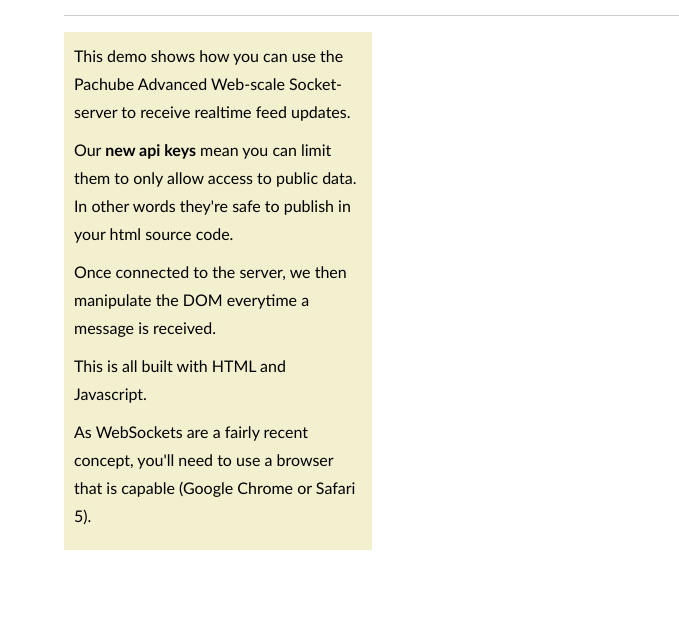
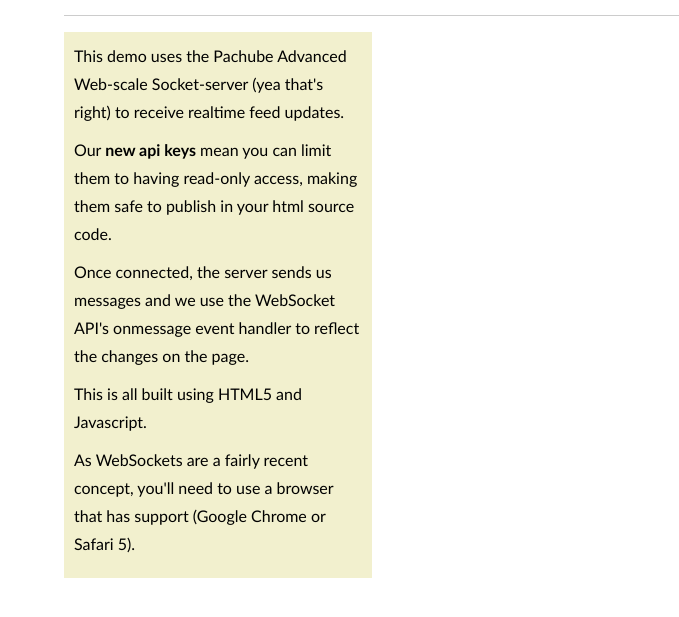
Before and after one commit to levent/paws-demo, a plain HTML site: page monitor.html in a window 1280 px wide. Shown: the part 125-742 px from the top of the page, without its empty margins (0-679 px from the left). Drawn offline with nearby package versions, Linux system fonts and the light colour scheme.

Commit message:
Description copy

```diff
--- a/monitor.html
+++ b/monitor.html
@@ -44,13 +44,12 @@
     <section id="feed_description"></section>
 
     <section id="description">
-      <p>This demo shows how you can use the Pachube Advanced Web-scale Socket-server to receive realtime feed updates.</p>
-      <p>Our <a href="http://api.pachube.com/#advanced-api-keys">new api keys</a> mean you can limit them to only allow access to public data. In other words they're safe to publish in your html source code.</p>
-      <p>Once connected to the server, we then manipulate the DOM everytime a message is received.</p>
-      <p>This is all built with HTML and Javascript.</p>
-      <p>As WebSockets are a fairly recent concept, you'll need to use a browser that is capable (Google Chrome or Safari 5).</p>
+      <p>This demo uses the Pachube Advanced Web-scale Socket-server (yea that's right) to receive realtime feed updates.</p>
+      <p>Our <a href="http://api.pachube.com/#advanced-api-keys">new api keys</a> mean you can limit them to having read-only access, making them safe to publish in your html source code.</p>
+      <p>Once connected, the server sends us messages and we use the WebSocket API's onmessage event handler to reflect the changes on the page.</p>
+      <p>This is all built using HTML5 and Javascript.</p>
+      <p>As WebSockets are a fairly recent concept, you'll need to use a browser that has support (Google Chrome or Safari 5).</p>
     </section>
-
 
     <section id="main">
       <div id="last_update">Last updated: <time id="retrieved_at"></time></div>
```
